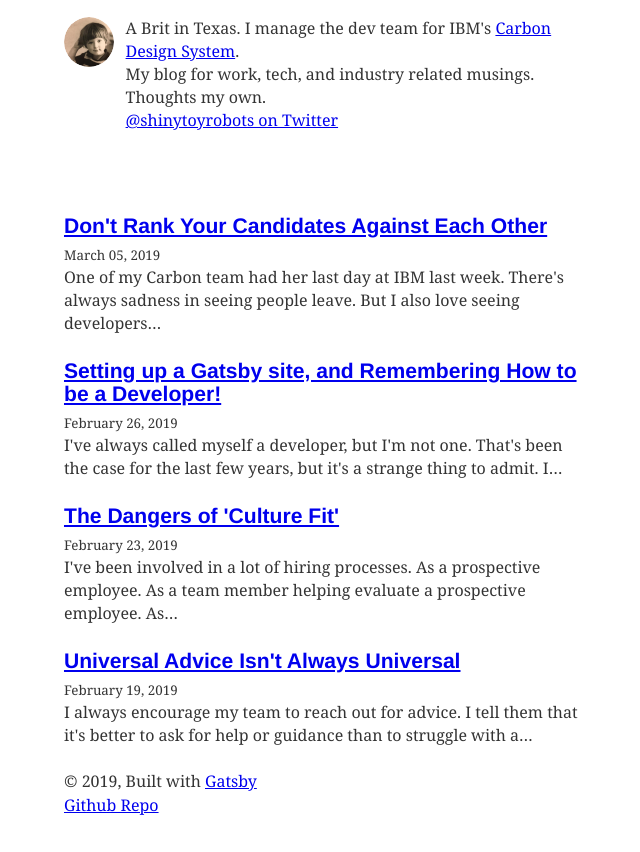
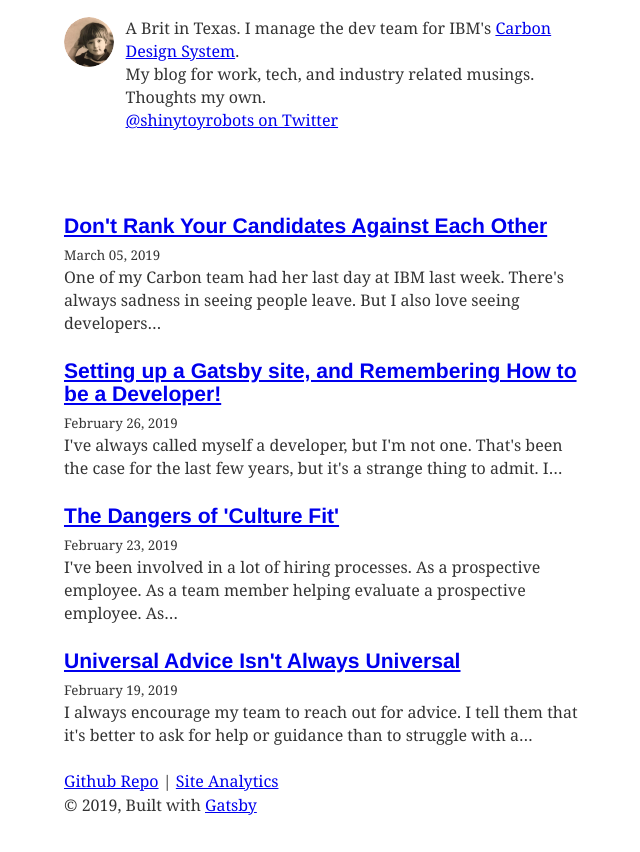
Before and after one commit to shinytoyrobots/robin-cannon-dotcom, a Gatsby site: page / in a window 1280 px wide. Shown: the part 111-963 px from the top of the page, without its empty margins (315-955 px from the left). Built offline with nearby package versions, Linux system fonts and the light colour scheme; Gatsby itself is replaced by a stand-in of ours; some packages are replaced by stand-ins of ours; what typography-theme-judah would draw is missing.

Commit message:
Add a link to the Fathom site analytics

```diff
--- a/src/components/layout.js
+++ b/src/components/layout.js
@@ -63,11 +63,15 @@ class Layout extends React.Component {
         <header>{header}</header>
         <main>{children}</main>
         <footer>
+
+          <a href="https://github.com/shinytoyrobots/robin-cannon-dotcom">Github Repo</a>
+          {` | `}
+          <a href="https://analytics.robin-cannon.com">Site Analytics</a>
+          <br />
           © {new Date().getFullYear()}, Built with
           {` `}
           <a href="https://www.gatsbyjs.org">Gatsby</a>
-          <br />
-          <a href="https://github.com/shinytoyrobots/robin-cannon-dotcom">Github Repo</a>
+
         </footer>
       </div>
     )
```
